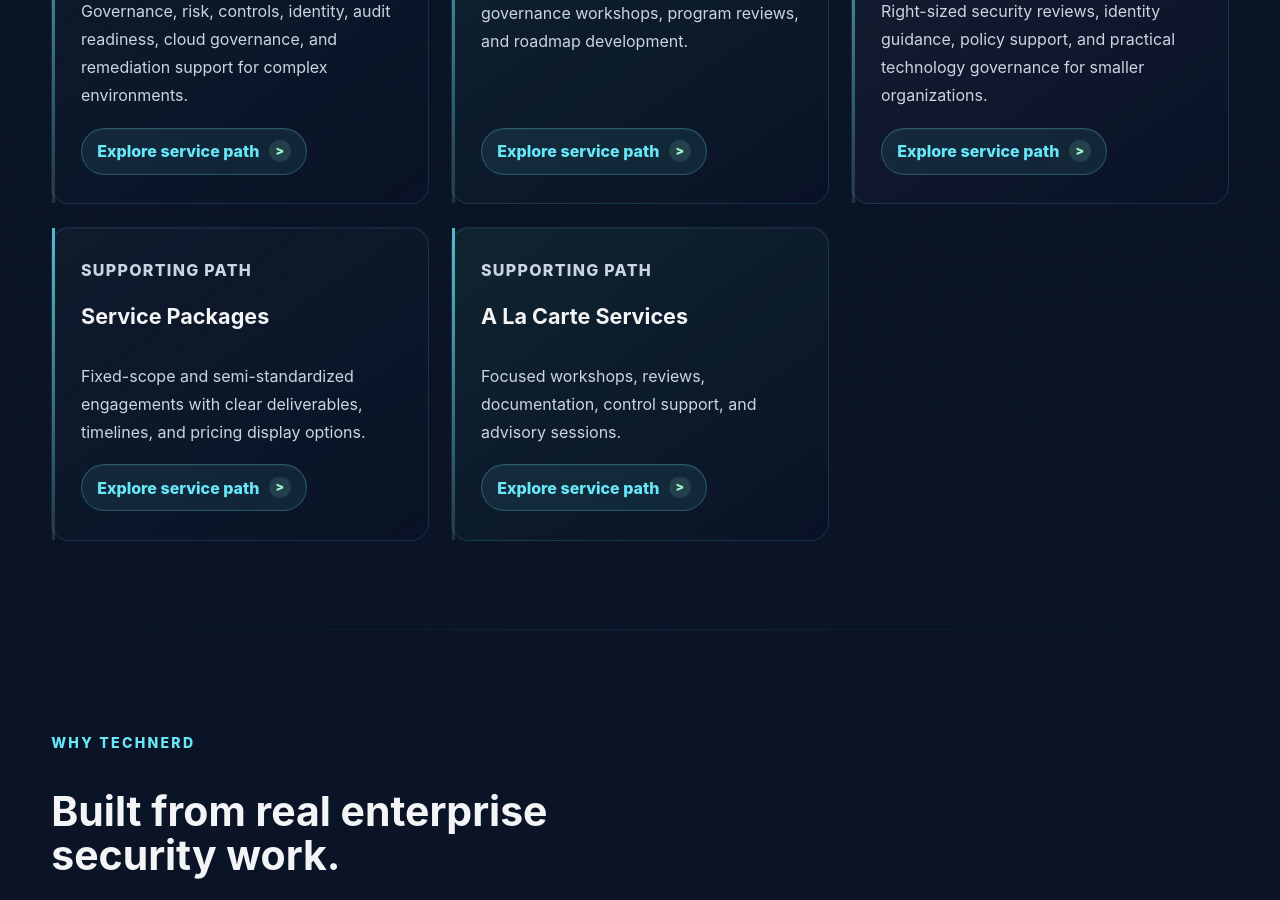
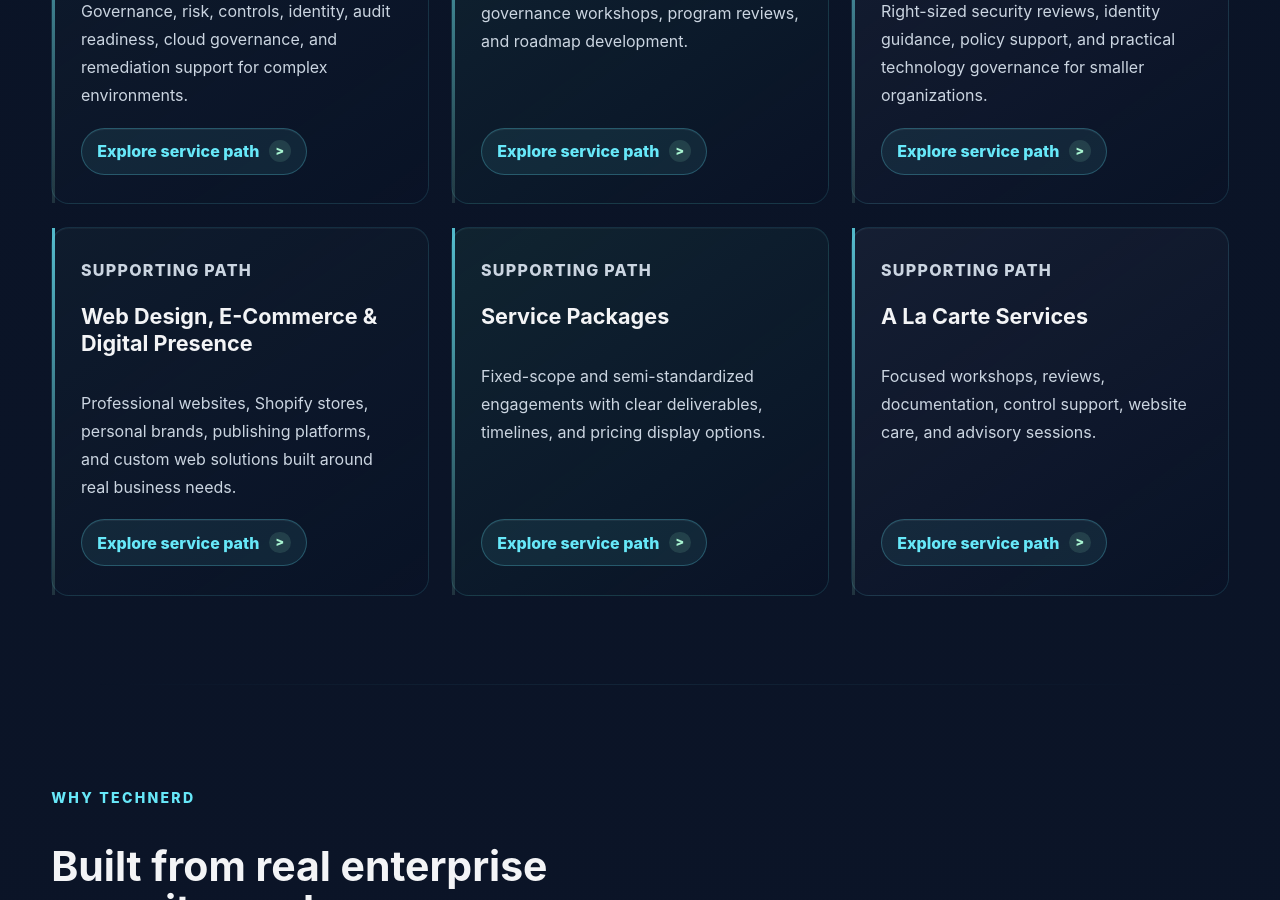
Before and after one commit to cjblackthorn/technerd, a Jekyll site: the page built from index.md, in a window 1280 px wide and 900 px high, scrolled down 3139 px. Built offline with Jekyll 4.4.1, drawn with Linux system fonts in a browser that asks for light colours.

Commit message:
Add web design and ecommerce service path

```diff
--- a/_data/service_groups.yml
+++ b/_data/service_groups.yml
@@ -10,11 +10,15 @@
   url: /services/small-business-nonprofit-security/
   summary: Right-sized security reviews, identity guidance, policy support, and practical technology governance for smaller organizations.
   priority: secondary
+- title: Web Design, E-Commerce & Digital Presence
+  url: /services/web-design-ecommerce-digital-presence/
+  summary: Professional websites, Shopify stores, personal brands, publishing platforms, and custom web solutions built around real business needs.
+  priority: supporting
 - title: Service Packages
   url: /services/packages/
   summary: Fixed-scope and semi-standardized engagements with clear deliverables, timelines, and pricing display options.
   priority: supporting
 - title: A La Carte Services
   url: /services/a-la-carte/
-  summary: Focused workshops, reviews, documentation, control support, and advisory sessions.
+  summary: Focused workshops, reviews, documentation, control support, website care, and advisory sessions.
   priority: supporting
```
